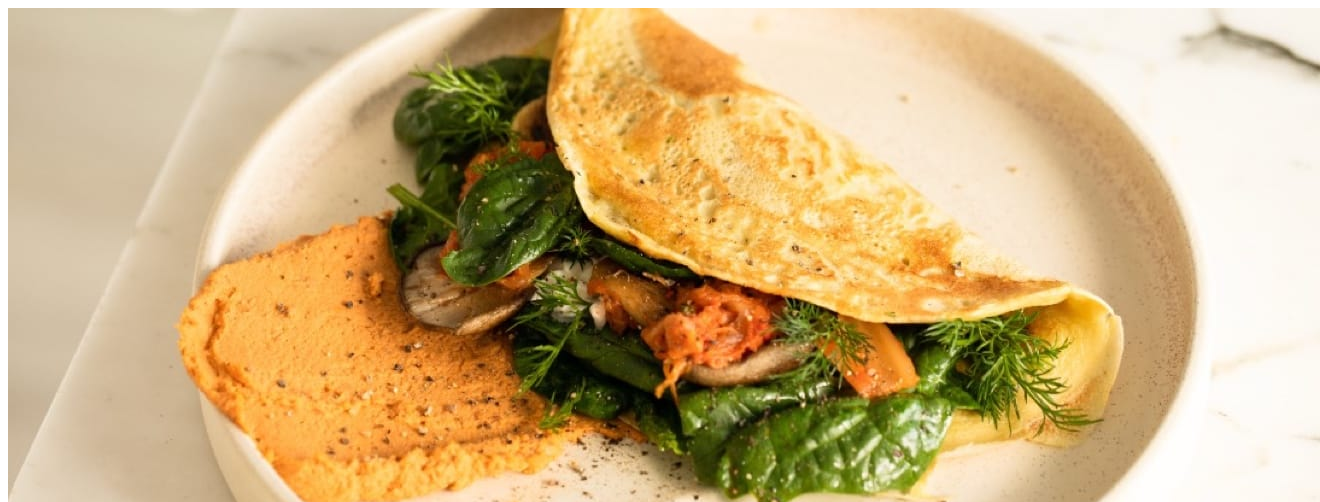
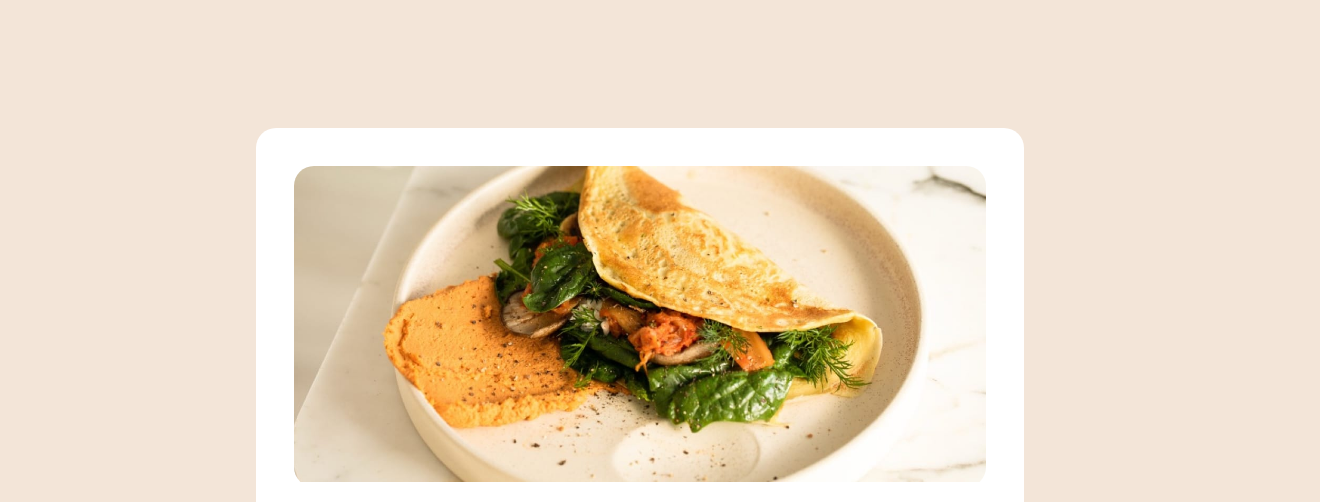
Before and after one commit to MajdMohammed/FrontendMentor-recipe-page, a plain HTML site: page index.html in a window 1280 px wide. Shown: the top 502 px of the page, 1320 px wide, since content can reach past the window. Drawn offline with Linux system fonts and the light colour scheme; the site is published under a folder, as on GitHub Pages, so addresses that start at the root find nothing.

Commit message:
trying to fix jekyll build error

```diff
--- a/index.html
+++ b/index.html
@@ -3,13 +3,13 @@
 <head>
     <meta charset="UTF-8">
     <meta name="viewport" content="width=device-width, initial-scale=1.0">
-    <link rel="stylesheet" href="/style.css">
+    <link rel="stylesheet" href="style.css">
     <link rel="icon" type="favicon-32x32" href="./assets/images/favicon-32x32.png">
     <title>Recipe Page</title>
 </head>
 <body>
     <main class="main-container">
-        <div class="recipe-img"><img src="./assets/images/image-omelette.jpeg" alt="Omelette Recipe"></div>
+        <div class="recipe-img"><img src="assets/images/image-omelette.jpeg" alt="Omelette Recipe"></div>
         <!-- description and preparation section -->
         <section>
             <h1>simple omelette recipe</h1>
```
